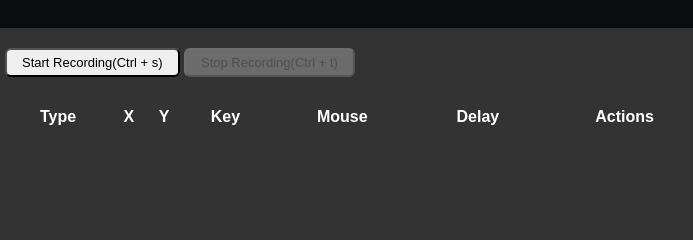
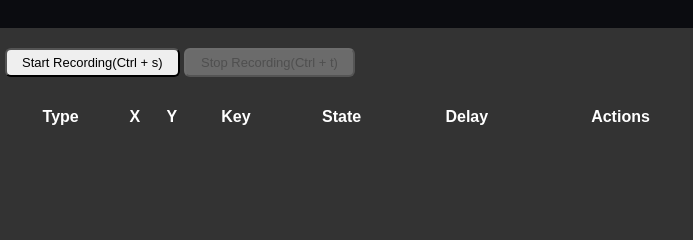
Before and after one commit to ceosano/MacroX, an Electron app: page index.html in a window 800 px wide. Shown: the top 240 px of the page, 43-736 px from the left. Drawn offline with Linux system fonts and the light colour scheme; no server answers.

Commit message:
Fix table title

```diff
--- a/index.html
+++ b/index.html
@@ -18,7 +18,7 @@
           <th>X</th>
           <th>Y</th>
           <th>Key</th>
-          <th>Mouse</th>
+          <th>State</th>
           <th>Delay</th>
           <th>Actions</th>
         </tr>
```
